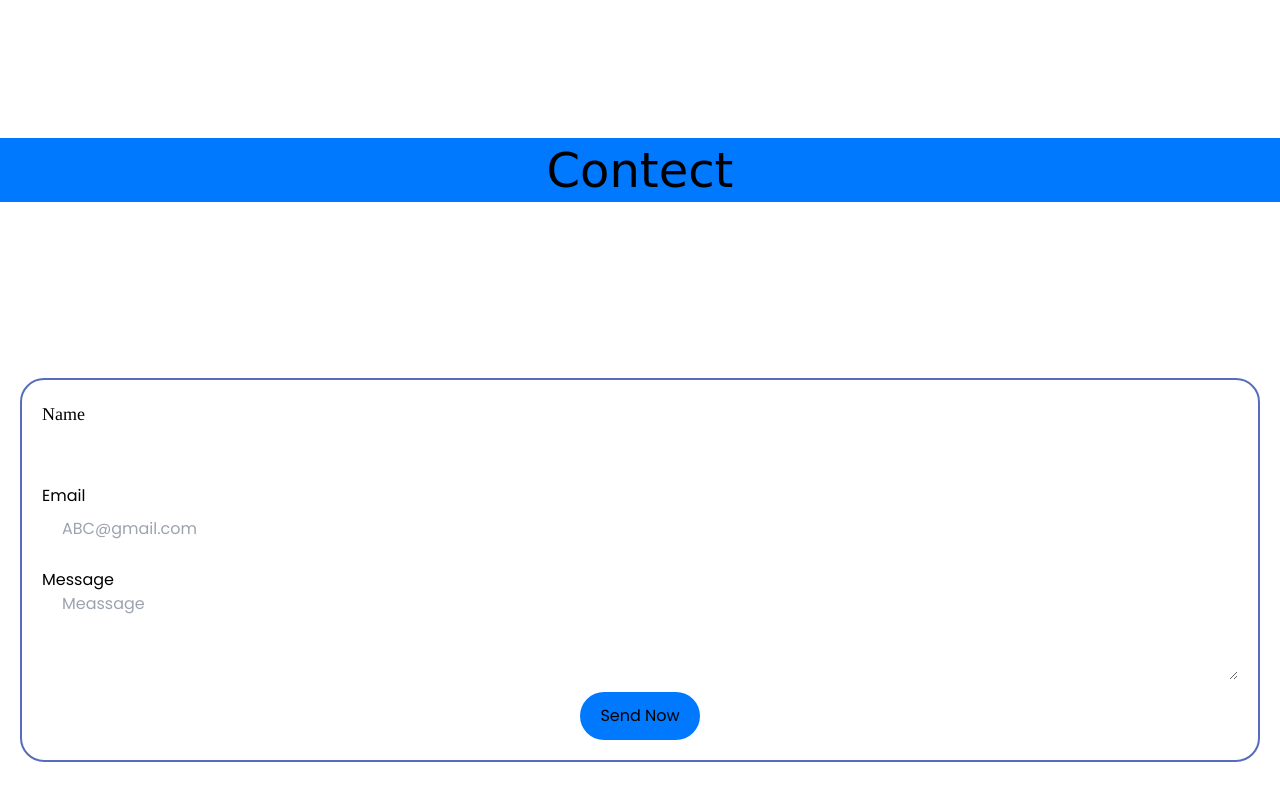
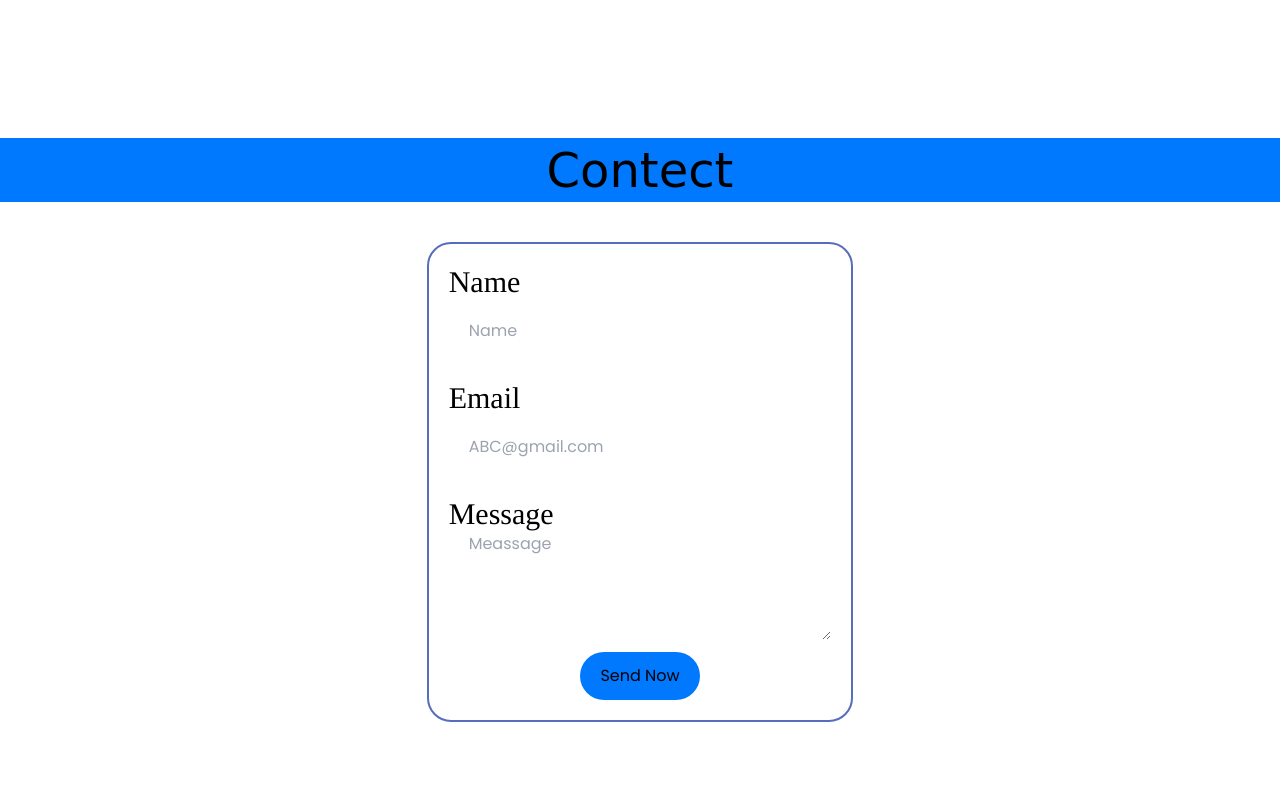
Before and after one commit to natesh16/Tailwindcss, a website: page dist/index.html in a window 1280 px wide. Shown: the part 2926-3726 px from the top of the page. Drawn offline with Linux system fonts and the light colour scheme; a web font is replaced by a local one.

Commit message:
mobile contect page

```diff
--- a/dist/index.html
+++ b/dist/index.html
@@ -208,18 +208,18 @@
                 <div class="h-16 w-screen bg-blue flex ">
                     <h1 class="mx-auto text-5xl my-auto font-tilt">Contect</h1>
                 </div>
-                <div class=" h-96 max-h-fit border-minligth rounded-3xl border-2 mx-5 px-5 flex flex-col my-auto">
-                    <div class="my-auto flex flex-col">
-                        <div class="  flex-col flex  justify-evenly h-16 mt-5">
-                            <label for="text" class="my-auto font-tinos text-lg">Name</label>
-                            <input type="text" class="my-auto rounded-md h-10">
+                <div class=" h-96 max-h-fit md:w-1/3 md:h-full md:my-10 md:mx-auto border-minligth rounded-3xl border-2 mx-5 px-5 flex flex-col my-auto">
+                    <div class="my-auto flex flex-col md:flex md:h-full md:justify-evenly">
+                        <div class="  flex-col flex  justify-evenly h-16 mt-5 md:h-24">
+                            <label for="text" class="md:text-3xl my-auto font-tinos text-lg">Name</label>
+                            <input type="text" class="my-auto rounded-md h-10 pl-5 md:h-full" placeholder="Name">
                         </div>
-                        <div class=" flex flex-col h-16 mt-5">
-                            <label for="text" class="my-auto ">Email</label>
-                            <input type="mail" name="email" id="mail" class="my-auto rounded-md h-10 pl-5" autocomplete="off" placeholder="ABC@gmail.com">
+                        <div class=" flex flex-col h-16 mt-5 md:h-24">
+                            <label for="text" class="my-auto md:text-3xl font-tinos">Email</label>
+                            <input type="mail" name="email" id="mail" class="my-auto rounded-md h-10 pl-5 md:h-full" autocomplete="off" placeholder="ABC@gmail.com">
                         </div>
-                        <div class=" flex flex-col h-28 mt-5">
-                            <label for="text" class="my-auto ">Message</label>
+                        <div class=" flex flex-col h-28 mt-5 md:h-36">
+                            <label for="text" class="my-auto md:text-3xl  font-tinos">Message</label>
                             <textarea name="message" id="" cols="40" rows="10" class="my-auto rounded-md h-30 outline-none pl-5" placeholder="Meassage"></textarea>
                         </div>
                         <div class="mx-auto my-auto mb-5 mt-3 ">
```
Also changed, not shown: dist/output.css.
